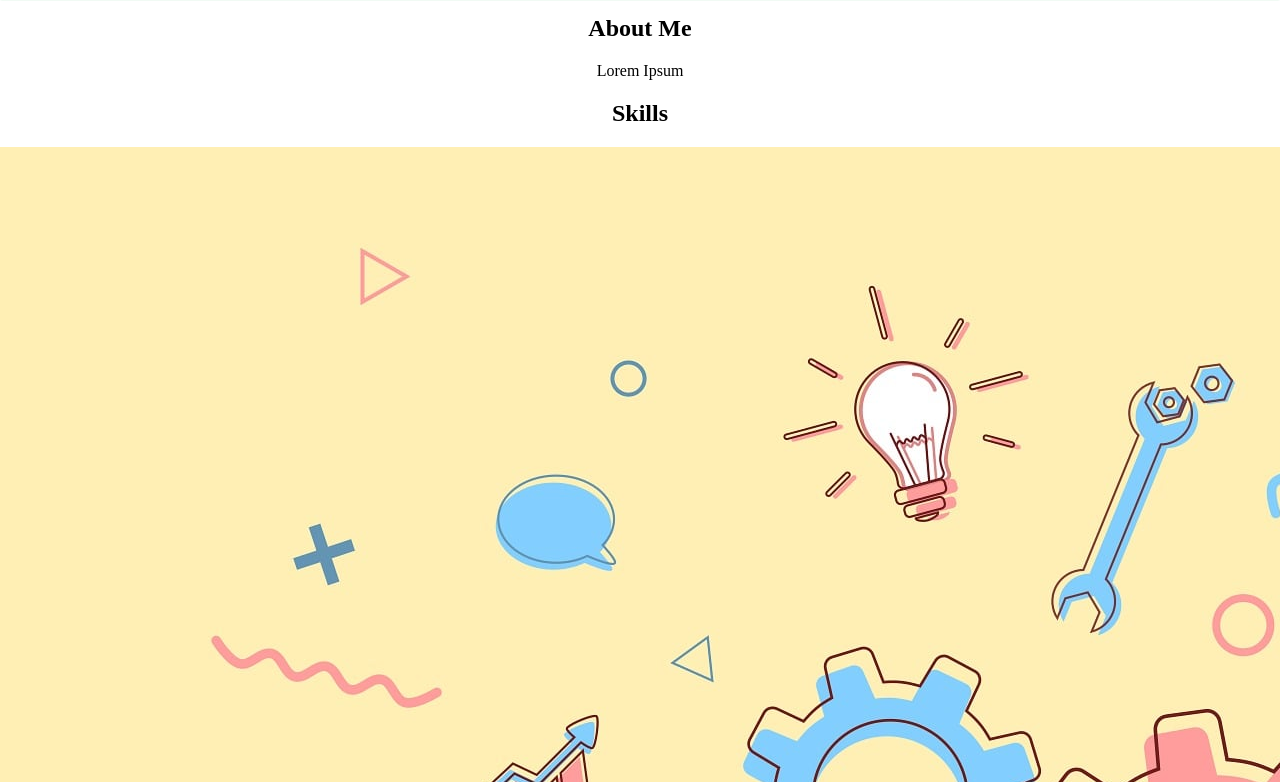
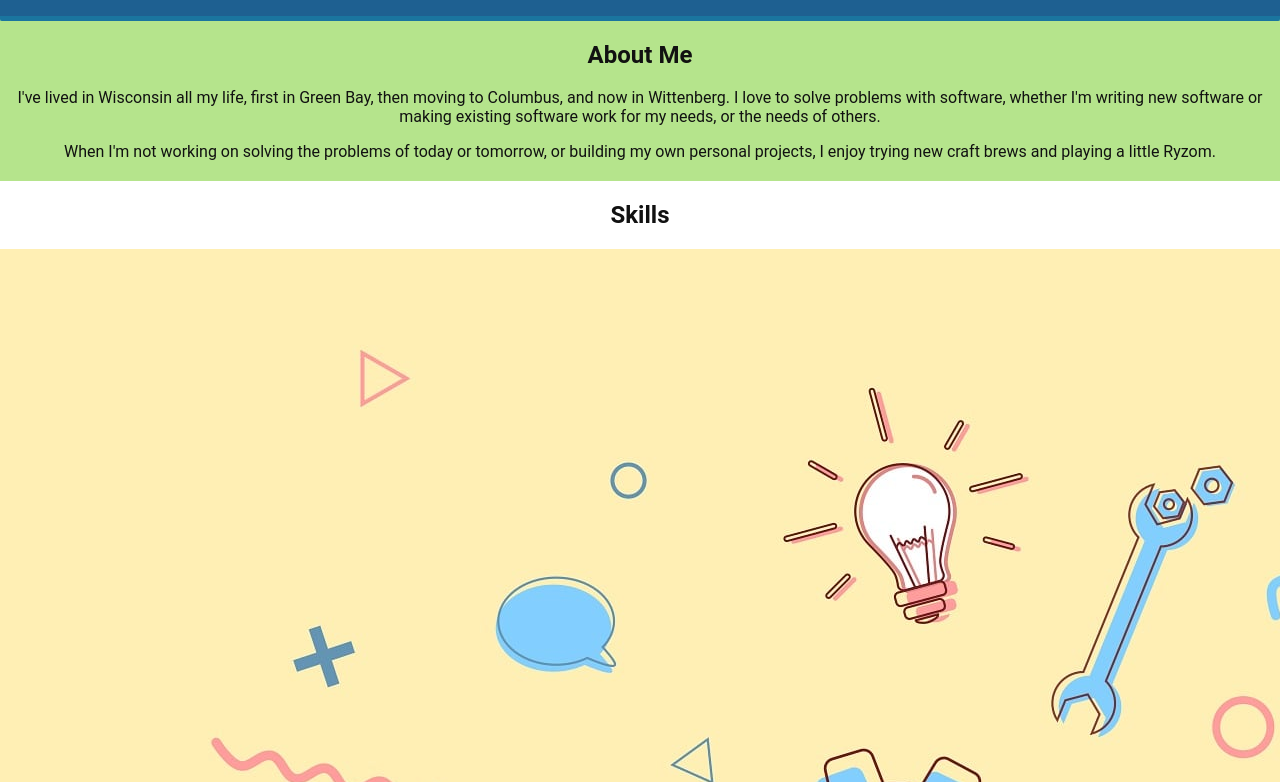
Before and after one commit to JamesW-webdev/my-landing-page, a website: page index.html in a window 1280 px wide. Shown: the part 275-1057 px from the top of the page. Drawn offline with Linux system fonts and the light colour scheme; grey boxes are pictures that could not be loaded.

Commit message:
Add new font, finish About Me section

```diff
--- a/index.css
+++ b/index.css
@@ -11,14 +11,29 @@ Color palette being used - https://coolors.co/palette/d9ed92-b5e48c-99d98c-76c89
 General body code, for things meant to be applied to the entire site.
 */
 
+@font-face {
+    src: url("fonts/Pixelzone.ttf");
+    font-family: "Pixelzone";
+    font-weight: normal;
+    font-style: normal;
+}
+
 body {
     margin: 0;
     text-align: center;
+    /*
+    These will get overridden by more specific CSS selectors down the
+    line per our needs
+    */
+
+    font-family: Roboto, Arial, sans-serif;
+    color: #111111; /* Pure black and pure white colors are hard on the eyes for webpages, so I always adjust a little bit */
 }
 
 
 /*
-First, let's get these image dimensions under control...
+On second thought, let's tackle this from top to bottom, fix the images
+and other elements as we go
 */
 
 #header {
@@ -31,6 +46,7 @@ First, let's get these image dimensions under control...
     border-radius: 2px;
     /* first time using this property... not a huge effect, but kinda cool? */
     box-shadow: 0 5px 1px #76C893;
+    margin-bottom: 0;
 }
 
 #header img {
@@ -40,4 +56,37 @@ First, let's get these image dimensions under control...
 
 #header-info {
     margin-top: 20px;
+    font-family: Pixelzone, monospace;
+    font-size: 28px;
 }
+
+#about-me {
+    margin-top: 0;
+    background-color: #B5E48C;
+}
+/*
+The h2 element has some default margin settings we need to remove so
+this flows like the design
+*/
+#about-me h2 {
+    margin-top: 0;
+    padding-top: 20px;
+}
+
+/*
+Jamming all of that about me text in to one paragraph looks bad in my
+opinion and makes it difficult to read, so I'll use two paragraphs.
+The problem is, I need that padding to give the text some breathing room.
+
+So let's get fancy, and use the last-child pseudoselector to get the final
+paragraph in this section, instead of having to give it an ID.
+
+That way if I decide I want to add another paragraph to the end later,
+I won't have to change which element has the ID.
+
+Software Engineering principle demonstrated: Scalability
+ */
+
+#about-me p:last-child {
+    padding-bottom: 20px;
+}
--- a/index.html
+++ b/index.html
@@ -31,13 +31,24 @@ Fully semantic HTML5 will be for another project, or maybe I will revisit this o
         </div>
         <div id="about-me">
             <h2>About Me</h2>
-            <p>Lorem Ipsum</p>
+            <p>
+                I've lived in Wisconsin all my life, first in Green Bay, then moving to Columbus,
+                and now in Wittenberg. I love to solve problems with software,
+                whether I'm writing new software or making existing software work
+                for my needs, or the needs of others.
+            </p>
+            <p>
+                When I'm not working on
+                solving the problems of today or tomorrow, or building my own
+                personal projects, I enjoy trying new craft brews and playing a
+                little Ryzom.
+            </p>
         </div>
         <div id="skills">
             <h2>Skills</h2>
             <div id="problem-solving">
                 <img src="images/problem-solving.png" alt="Problem Solving skills">
-                <h3>Problem Solving</h3>
+                <h3>Problem-Solving</h3>
                 <p>Lorem Ipsum</p>
             </div>
             <div id="self-motivated">
```
Also changed, not shown: fonts/Pixelzone.ttf (added).
